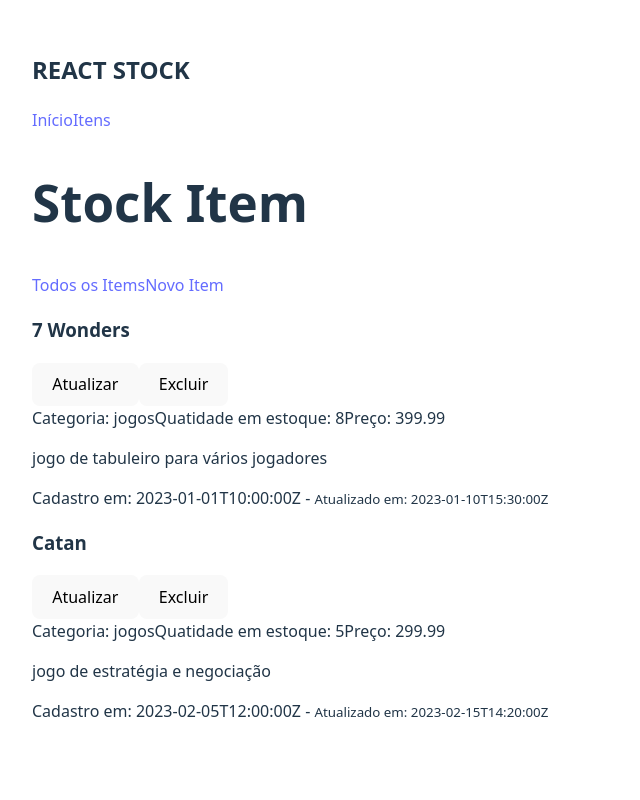
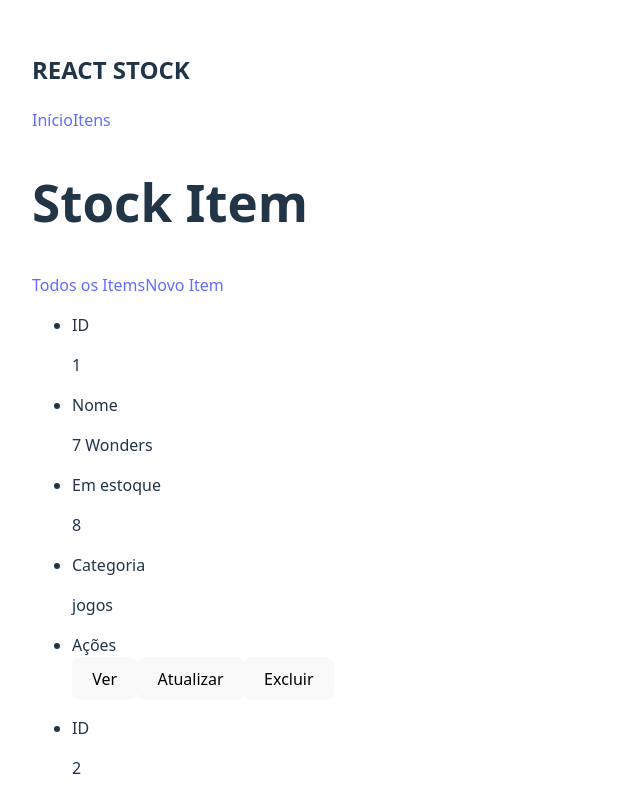
Before and after one commit to EduardoTavaress/Controle-de-Estoque, a React (Vite) app: page /stock-item in a window 1280 px wide. Shown: the top 800 px of the page, without its empty margins (0-640 px from the left). Built offline with nearby package versions, Linux system fonts and the light colour scheme.

Commit message:
HTML da Pag foi modificado

```diff
--- a/src/pages/AllItens.jsx
+++ b/src/pages/AllItens.jsx
@@ -1,28 +1,40 @@
+import { Link } from 'react-router-dom';
 import data from '../database.json';
 
 export default function AllItems() {
     return (
-        <div>
+       <div>
             {data.map(item => (
                 <div key={item.id}>
-            <h3>{item.name}</h3>
-            <button>Atualizar</button>
-            <button>Excluir</button>
+                    <ul>
+                        <li>ID</li>
+                        <p>{item.id}</p>
 
-            <div>
-                <span>Categoria: {item.category}</span>
-                <span>Quatidade em estoque: {item.quantity}</span>
-                <span>Preço: {item.price}</span>
-            </div>
-            <p>{item.description}</p>
+                        <li>Nome</li>
+                        <p>{item.name}</p>
+
+                        <li>Em estoque</li>
+                        <p>{item.quantity}</p>
+
+                        <li>Categoria</li>
+                        <p>{item.category}</p>
 
 
+                        <li>Ações</li>
+                        <div>
+                             <Link to={`/stock-item/ver/${item.id}`}>
+                                <button>Ver</button>
+                            </Link>
 
-            <p>Cadastro em: {item.createdAt} - <small>Atualizado em: {item.updatedAt}</small></p>
+                            <button>Atualizar</button>
+                            <button>Excluir</button>
+                        </div>
 
-            </div>
+                    </ul>
+                </div>
+
             ))}
 
-        </div>
+       </div>
     );
 }
```
